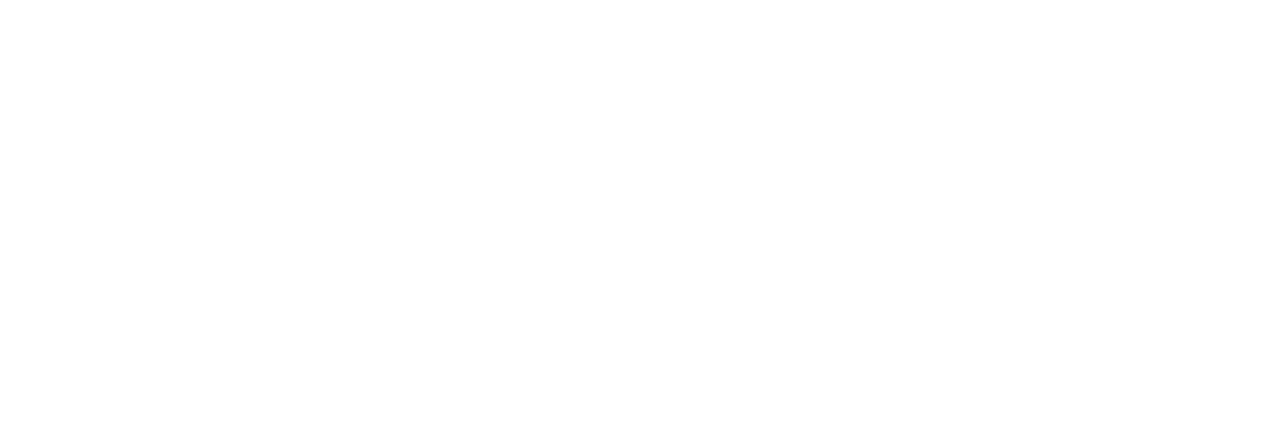
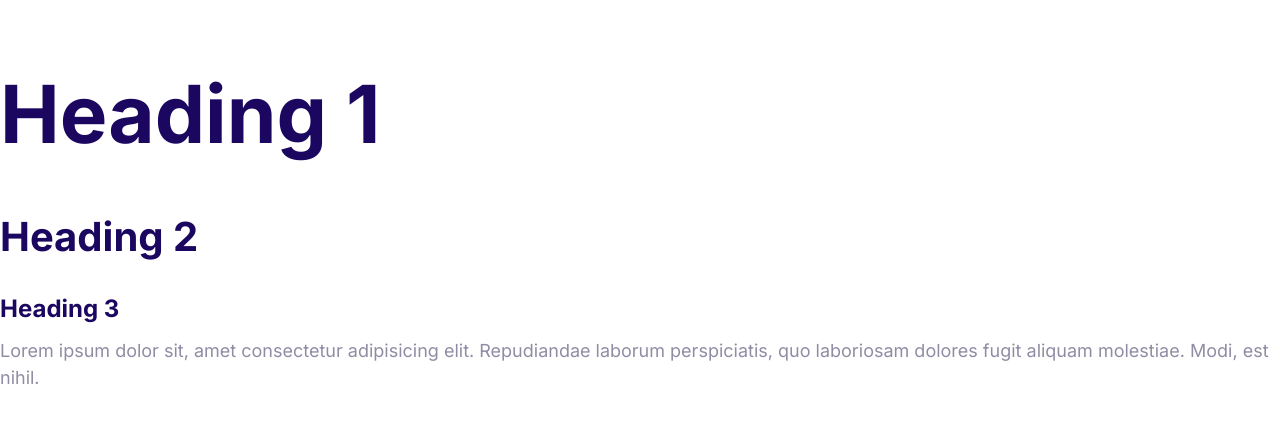
Before and after one commit to ValentinSerban/valentin, a plain HTML site: page Hostify/index.html in a window 1280 px wide. Drawn offline with Linux system fonts and the light colour scheme.

Commit message:
Define the styles for the fonts.

```diff
--- a/Hostify/css/styles.css
+++ b/Hostify/css/styles.css
@@ -5,3 +5,55 @@
   --color-headings: #1b0760;
   --color-body: #918ca4;
 }
+
+html {
+  font-size: 62.5%;
+}
+
+body {
+  font-family: "Inter", Arial, Helvetica, sans-serif;
+  font-size: 2.4rem;
+  line-height: 1.5;
+  color: var(--color-body);
+}
+
+h1,
+h2,
+h3 {
+  color: var(--color-headings);
+  margin-bottom: 1rem;
+}
+
+h1 {
+  font-size: 7rem;
+}
+
+h2 {
+  font-size: 4rem;
+}
+
+h3 {
+  font-size: 3rem;
+}
+
+p {
+  margin-top: 0;
+}
+
+@media screen and (min-width: 1024px) {
+  body {
+    font-size: 1.8rem;
+  }
+
+  h1 {
+    font-size: 8rem;
+  }
+
+  h2 {
+    font-size: 4rem;
+  }
+
+  h3 {
+    font-size: 2.4rem;
+  }
+}
--- a/Hostify/index.html
+++ b/Hostify/index.html
@@ -5,10 +5,16 @@
   <meta http-equiv="X-UA-Compatible" content="IE=edge">
   <meta name="viewport" content="width=device-width, initial-scale=1.0">
   <title>Hostify</title>
+  <link rel="preconnect" href="https://fonts.googleapis.com">
+  <link rel="preconnect" href="https://fonts.gstatic.com" crossorigin>
+  <link href="https://fonts.googleapis.com/css2?family=Inter:wght@400;700&display=swap" rel="stylesheet">
   <link rel="stylesheet" href="css/normalize.css">
   <link rel="stylesheet" href="css/styles.css">
 </head>
 <body>
-
+  <h1>Heading 1</h1>
+  <h2>Heading 2</h2>
+  <h3>Heading 3</h3>
+  <p>Lorem ipsum dolor sit, amet consectetur adipisicing elit. Repudiandae laborum perspiciatis, quo laboriosam dolores fugit aliquam molestiae. Modi, est nihil.</p>
 </body>
 </html>
```
